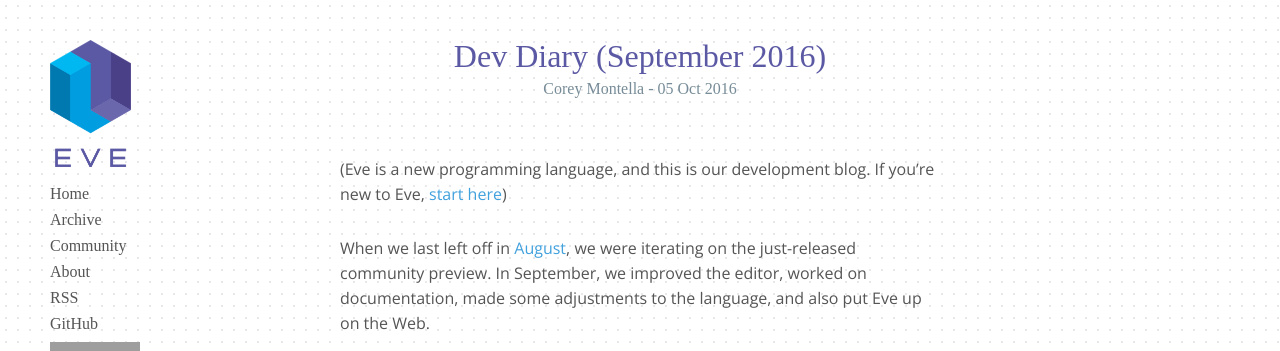
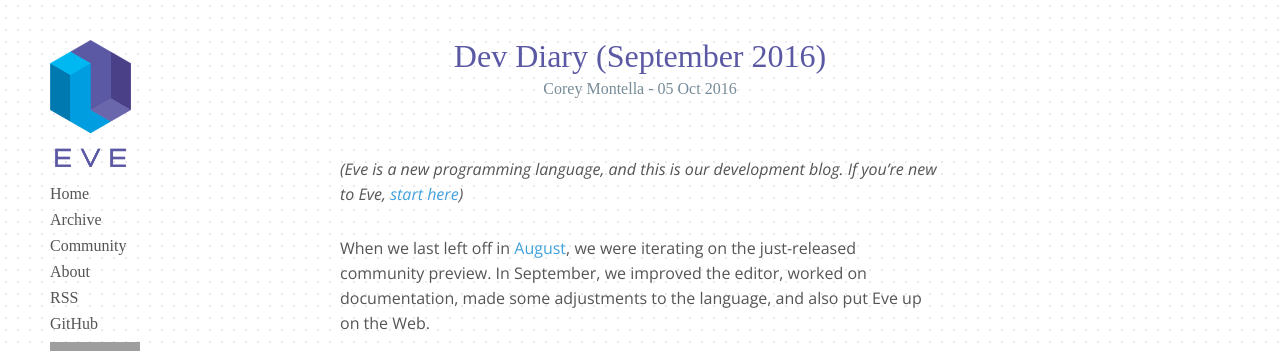
Before and after one commit to Kodowa/incidentalcomplexity, a Jekyll site: the page built from _posts/2016-10-05-september.md, in a window 1280 px wide. Shown: the top 351 px of the page. Built offline with Jekyll 4.4.1, drawn with Linux system fonts in a browser that asks for light colours; some web fonts are replaced; grey boxes are pictures that could not be loaded.

Commit message:
add italics

```diff
--- a/_posts/2016-10-05-september.md
+++ b/_posts/2016-10-05-september.md
@@ -5,7 +5,7 @@
 tags: []
 ---
 
-(Eve is a new programming language, and this is our development blog. If you’re new to Eve, [start here](https://github.com/witheve/Eve))
+_(Eve is a new programming language, and this is our development blog. If you’re new to Eve, [start here](https://github.com/witheve/Eve))_
 
 When we last left off in [August][0.1], we were iterating on the just-released community preview. In September, we improved the editor, worked on documentation, made some adjustments to the language, and also put Eve up on the Web.
 
```
